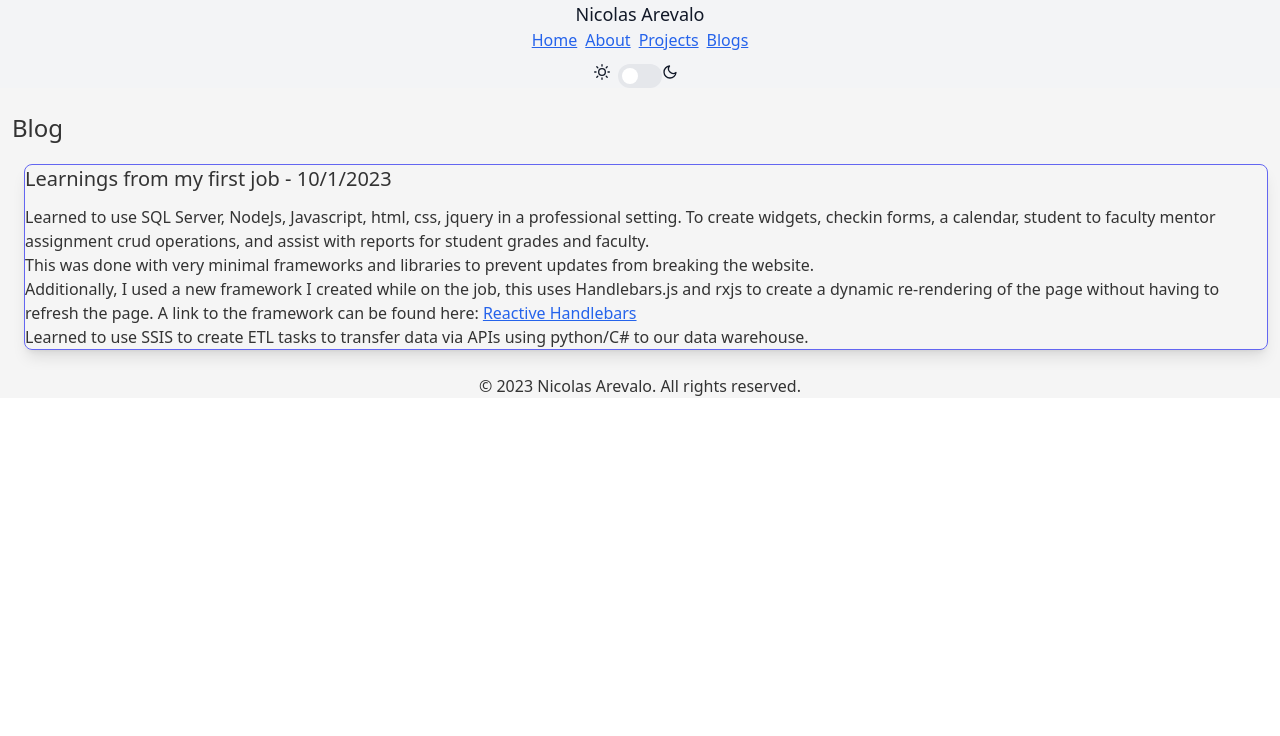
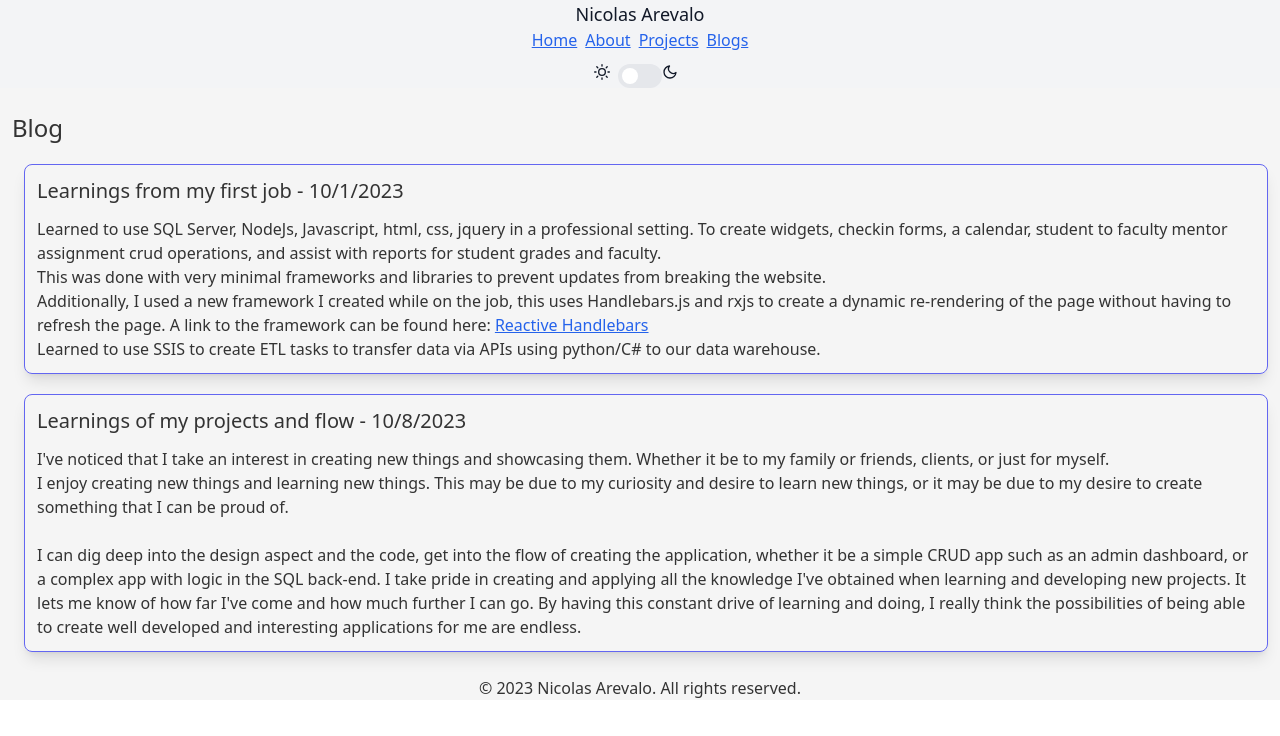
Before and after one commit to pantharev/ApexProjects, a React (Create React App) app: page /blogs in a window 1280 px wide. Shown: the top 736 px of the page. Built offline with nearby package versions, Linux system fonts and the light colour scheme.

Commit message:
new blog entry + padding and margins

```diff
--- a/src/index.css
+++ b/src/index.css
@@ -23,6 +23,16 @@ body {
   margin: 0;
 }
 
+.container {
+  height: 100%;
+  background-color: #f1f1f1;
+}
+
+.content {
+  height: 100%;
+  padding: 20px;
+}
+
 /* body {
   margin: 0;
   font-family: -apple-system, BlinkMacSystemFont, 'Segoe UI', 'Roboto', 'Oxygen',
--- a/src/pages/Blog.js
+++ b/src/pages/Blog.js
@@ -20,11 +20,24 @@ export default function Blog() {
                 </p>
                 `
         },
-        // {
-        //     id: 2,
-        //     title: "Blog 2",
-        //     body: "This is the second blog"
-        // },
+        {
+            id: 2,
+            title: "Learnings of my projects and flow - 10/8/2023",
+            body: `
+            <p>I've noticed that I take an interest in creating new things and showcasing them.
+                Whether it be to my family or friends, clients, or just for myself.
+                <br>
+                I enjoy creating new things and learning new things.
+                This may be due to my curiosity and desire to learn new things, or it may be due to my desire to create something that I can be proud of.
+                <br>
+                <br>
+                I can dig deep into the design aspect and the code, get into the flow of creating the application, whether it be a simple CRUD app such as an admin dashboard, or a complex app with
+                logic in the SQL back-end. I take pride in creating and applying all the knowledge I've obtained when learning and developing new projects.
+                It lets me know of how far I've come and how much further I can go.
+                By having this constant drive of learning and doing, I really think the possibilities of being able to create well developed and interesting applications for me are endless.
+            </p>
+            `
+        },
         // {
         //     id: 3,
         //     title: "Blog 3",
@@ -80,16 +93,16 @@ export default function Blog() {
     return(
         <>
             <h1 className="mb-5">Blog</h1>
-            {blogs.map((b) => {
-                return (
-                    <div className="flex flex-col gap-y-3">
-                        <div className="flex flex-col gap-y-3 ml-3 border border-indigo-500 rounded-lg shadow-lg">
+            <div className="flex flex-col gap-y-5">
+                {blogs.map((b) => {
+                    return (
+                        <div className="flex flex-col gap-y-3 ml-3 p-3 border border-indigo-500 rounded-lg shadow-lg">
                             <h2>{b.title}</h2>
                             <div dangerouslySetInnerHTML={{ __html: b.body}}></div>
                         </div>
-                    </div>
-                )
-            })}
+                    )
+                })}
+            </div>
         </>
     )
 
```
Also changed, not shown: notes.txt.
